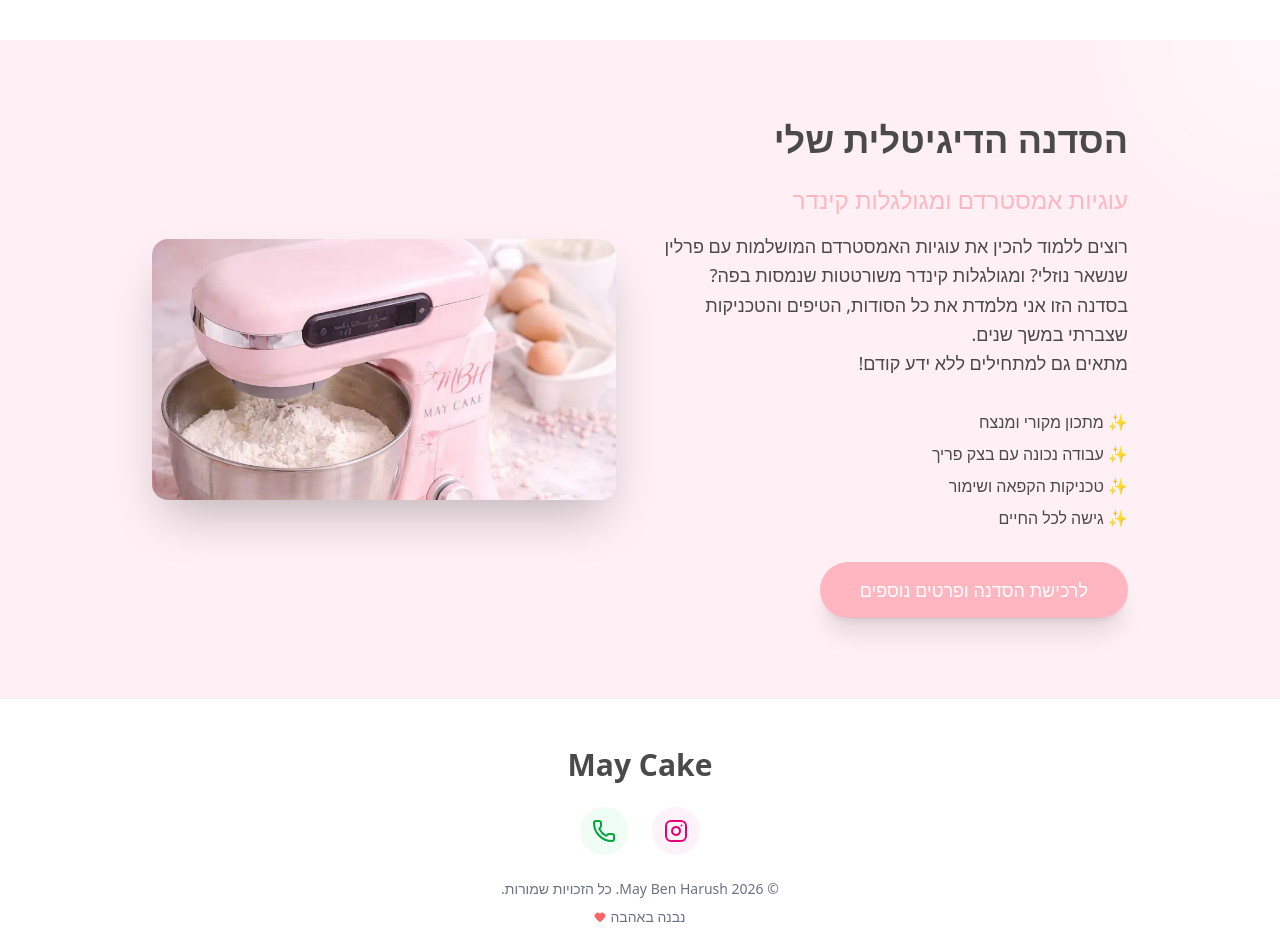
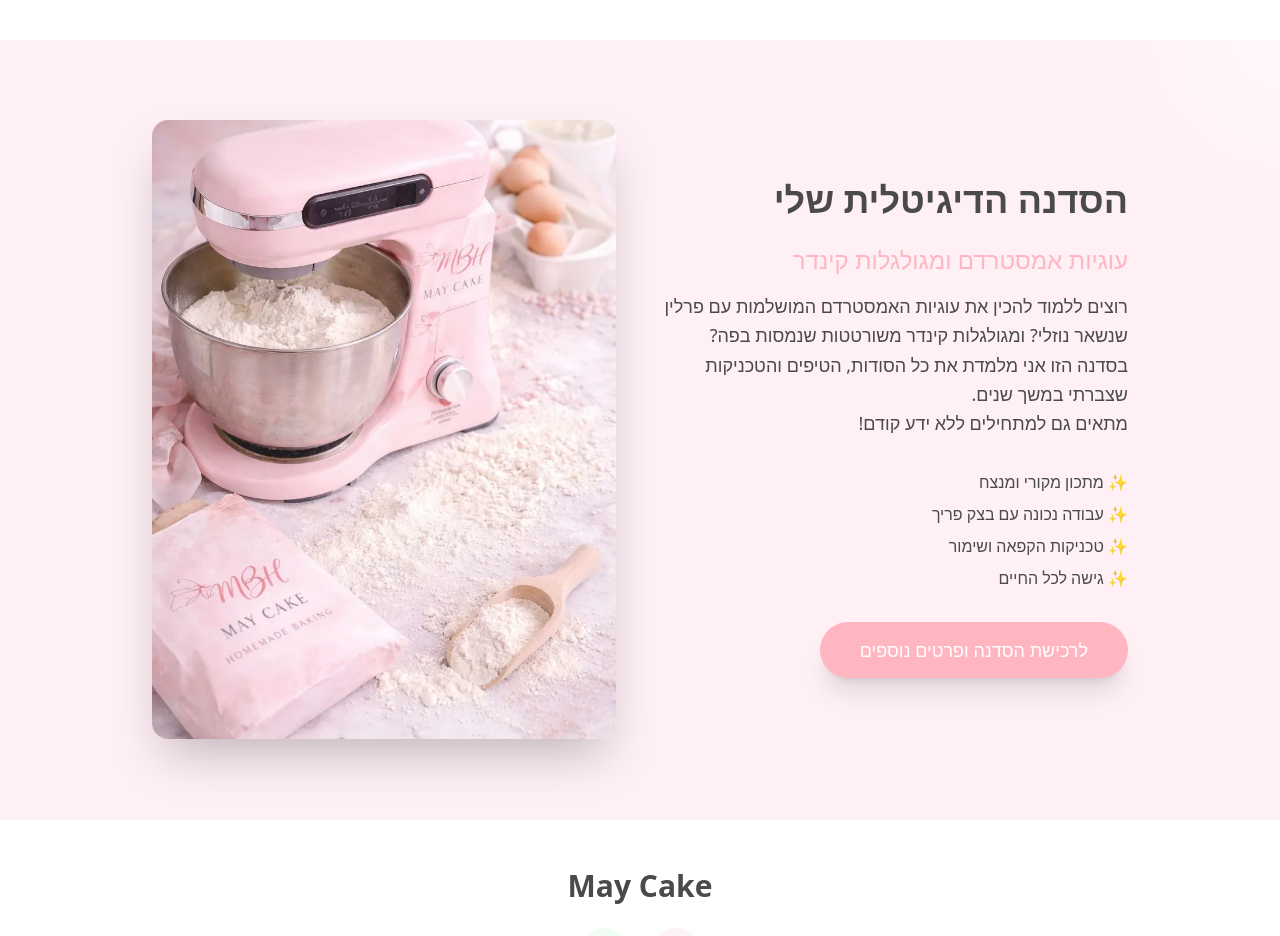
Before and after one commit to nioasoft/may-cake, a Next.js app: page / in a window 1280 px wide. Shown: the part 2500-3436 px from the top of the page. Built offline with nearby package versions, Linux system fonts and the light colour scheme.

Commit message:
הגדלת מסגרת התמונה ב-Workshop להצגת יותר מהתמונה

```diff
--- a/src/components/Workshop.tsx
+++ b/src/components/Workshop.tsx
@@ -51,7 +51,7 @@ export default function Workshop() {
 
                 {/* Image Placeholder - Could use a specific workshop image if known, otherwise generic sweet image */}
                 <motion.div
-                    className="flex-1 relative aspect-video w-full md:w-auto rounded-2xl overflow-hidden shadow-2xl skew-y-3 bg-white"
+                    className="flex-1 relative aspect-[3/4] w-full md:w-auto rounded-2xl overflow-hidden shadow-2xl skew-y-3 bg-white"
                     initial={{ opacity: 0, x: -20 }}
                     whileInView={{ opacity: 1, x: 0 }}
                     viewport={{ once: true }}
```
